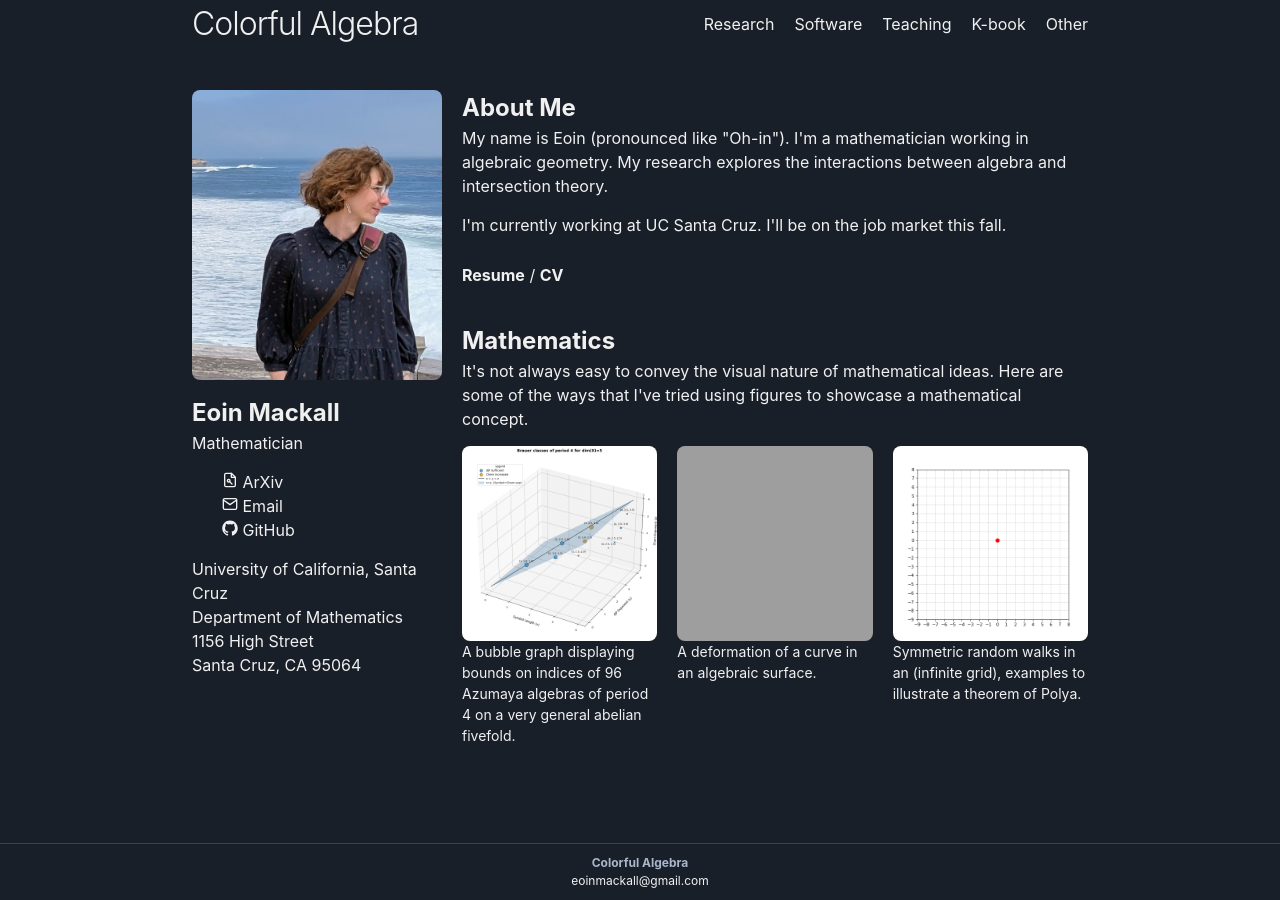
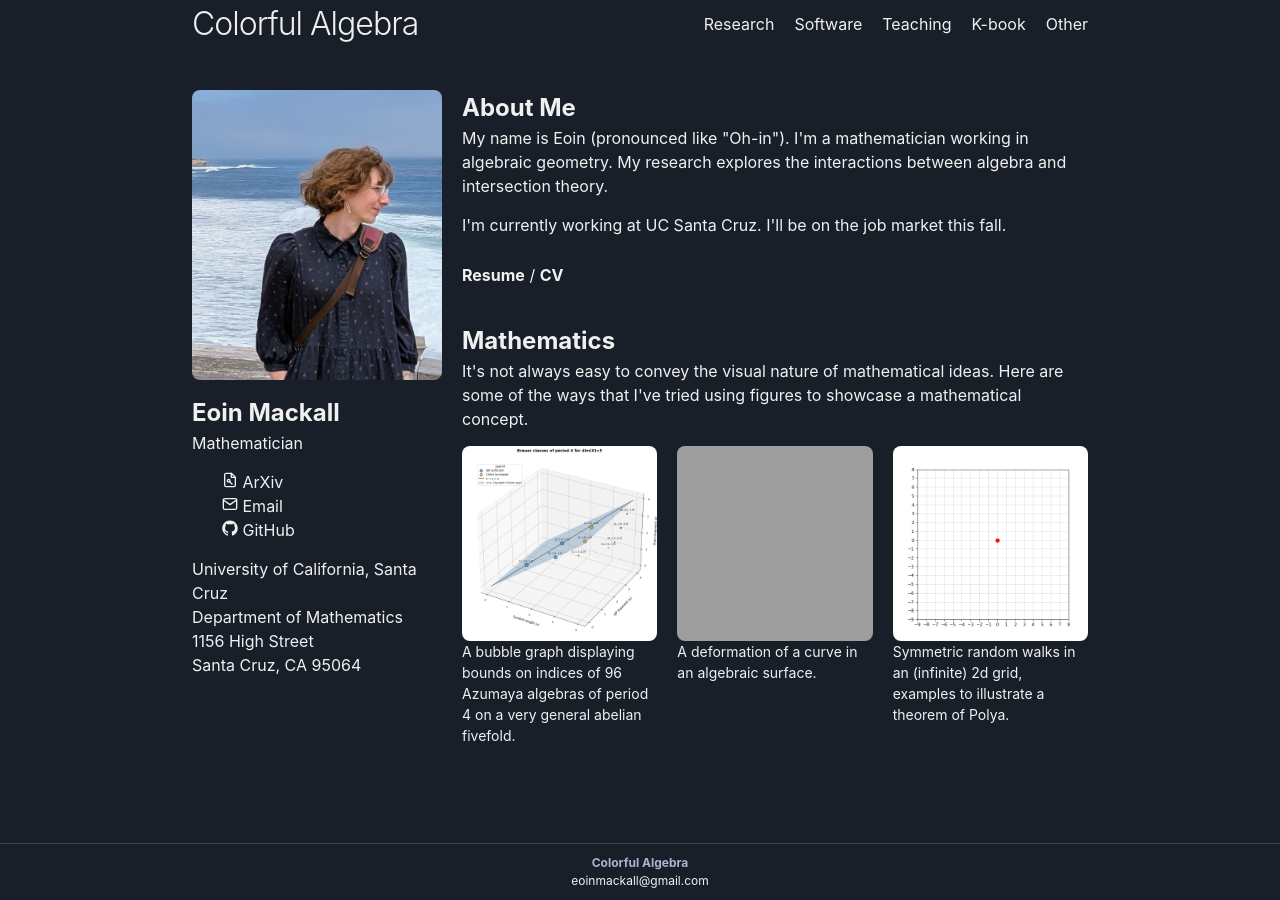
Before and after one commit to eoinmackall/eoinmackall.github.io, a Jekyll site: the page built from index.html, in a window 1280 px wide. Built offline with Jekyll 4.4.1, drawn with Linux system fonts in a browser that asks for light colours; grey boxes are pictures that could not be loaded.

Commit message:
typo fix

```diff
--- a/index.html
+++ b/index.html
@@ -33,7 +33,7 @@ layout: home
       <a href="/Teaching">
         <img src="assets/2d-grid-walks.gif" alt="Symmetric random walks in an infinite grid">
       </a>
-      <figcaption>Symmetric random walks in an (infinite grid), examples to illustrate a theorem of Polya.</figcaption>
+      <figcaption>Symmetric random walks in an (infinite) 2d grid, examples to illustrate a theorem of Polya.</figcaption>
     </figure>
   </div>
 </body>
```
